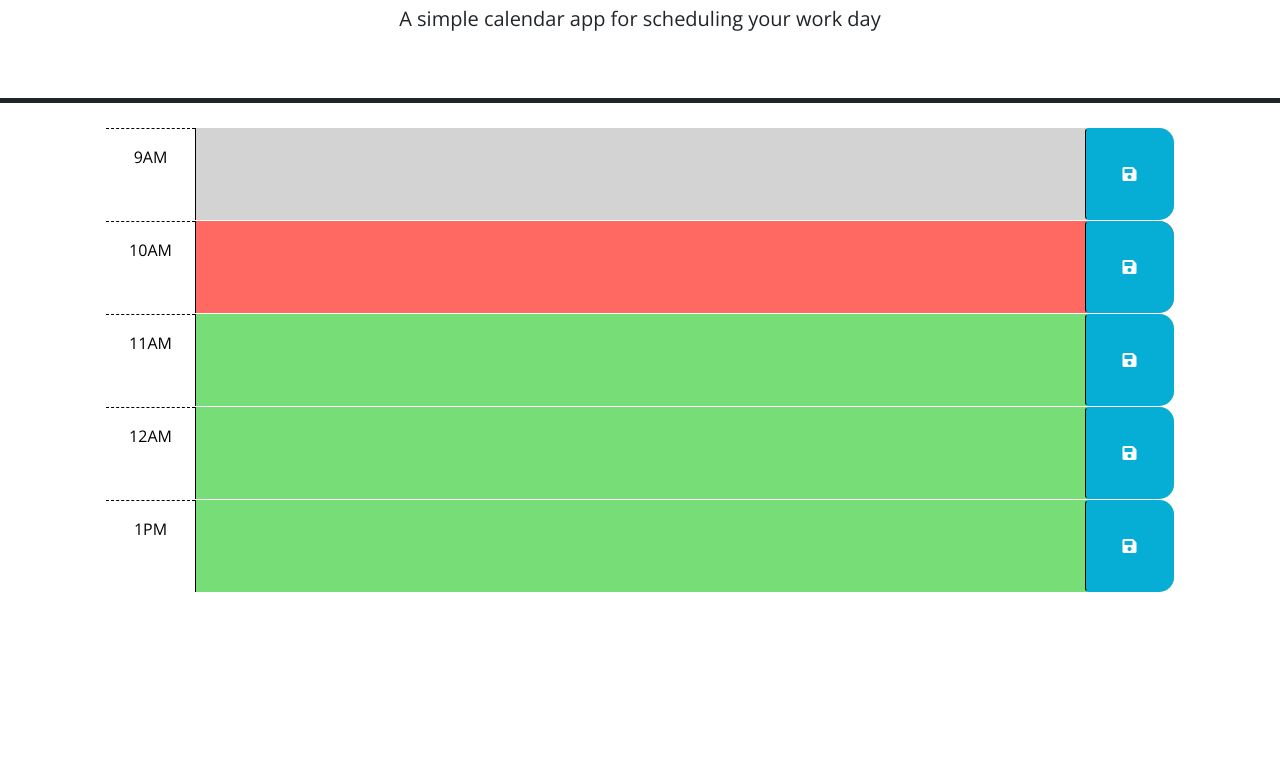
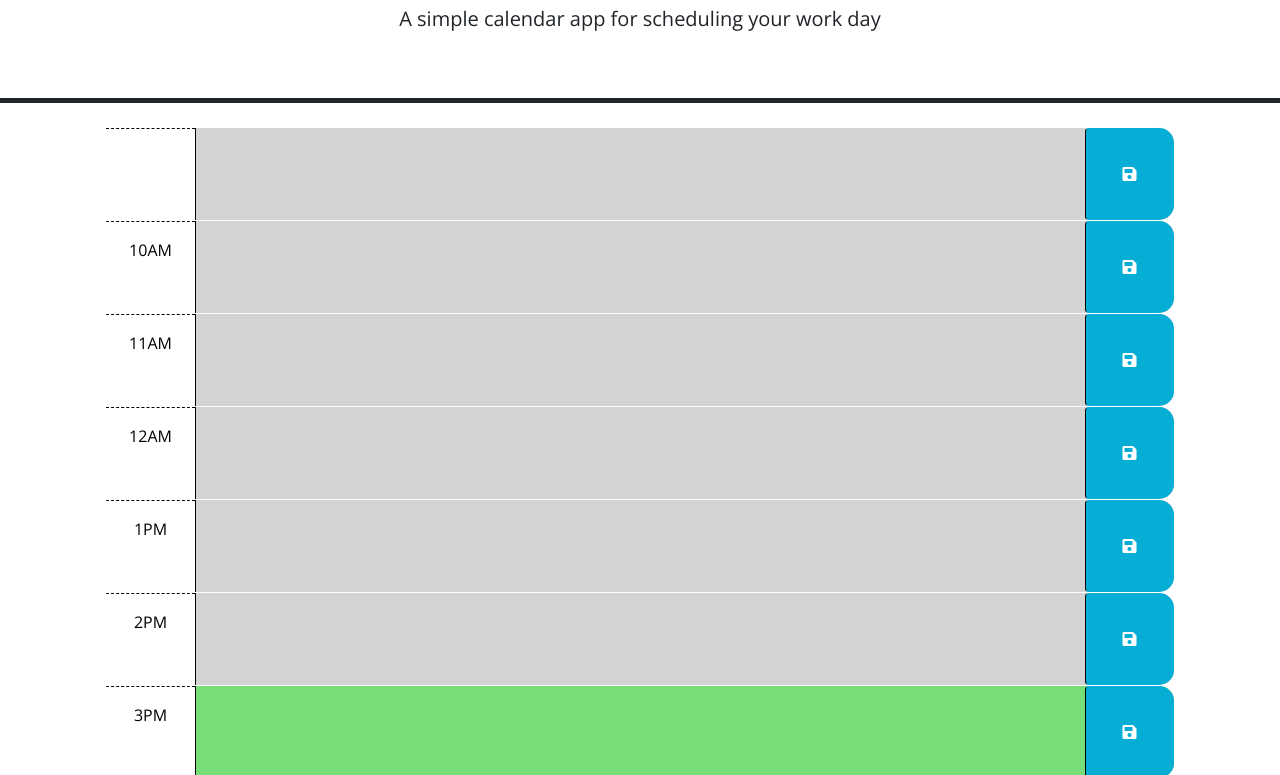
Before and after one commit to JairGH/working-schedule, a plain HTML site: page index.html in a window 1280 px wide. Shown: the part 175-950 px from the top of the page. Before the commit the page ends 800 px from the top, so only its background shows below. Drawn offline with nearby package versions, Linux system fonts and the light colour scheme.

Commit message:
98% done

```diff
--- a/index.html
+++ b/index.html
@@ -37,7 +37,9 @@
     <div class="container-lg px-5">
 
       <div id="hour-9" class="row time-block past">
-        <div class="col-2 col-md-1 hour text-center py-3">9AM</div>
+        <div class="col-2 col-md-1 hour text-center py-3">
+          <p></p>
+        </div>
         <textarea class="col-8 col-md-10 description" rows="3" id="task"> </textarea>
         <button class="btn saveBtn col-2 col-md-1" aria-label="save" id="saveBtn">
           <i class="fas fa-save" aria-hidden="true"></i>
@@ -77,6 +79,14 @@
           <i class="fas fa-save" aria-hidden="true"></i>
         </button>
       </div>
+      <div id="hour-14" class="row time-block future">
+        <div class="col-2 col-md-1 hour text-center py-3">2PM</div>
+        <textarea class="col-8 col-md-10 description" rows="3"> </textarea>
+        <button class="btn saveBtn col-2 col-md-1" aria-label="save" id="saveBtn">
+          <i class="fas fa-save" aria-hidden="true"></i>
+        </button>
+      </div>
+
 
     <script src="https://code.jquery.com/jquery-3.4.1.min.js"></script>
     <script
@@ -84,6 +94,7 @@
       integrity="sha256-iu/zLUB+QgISXBLCW/mcDi/rnf4m4uEDO0wauy76x7U="
       crossorigin="anonymous"
     ></script>
+    <!-- 9 to 5 -->
 
     <script src="script.js"></script>
   </body>
--- a/script.js
+++ b/script.js
@@ -1,7 +1,11 @@
-var today = dayjs();
-$('#currentDate').text(today.format('MMM D, YYYY'));
+$(document).ready(function () {
+  var today = dayjs();
+  $("#currentDate").text(today.format("MMM D, YYYY"));
 
-$(document).ready(function () {
+  // im thinking off having this as the present and then make a if statement something like if (hourTime === hour time colorbackground.present)
+  // var hourTime = dayjs().format("h A");
+  // $("p").text(hourTime);
+
   $(".saveBtn").on("click", function () {
     var description = $(this).siblings(".description").val();
     var time = $(this).parent().attr("id");
@@ -9,19 +13,46 @@ $(document).ready(function () {
     console.log(time);
 
     localStorage.setItem(time, description);
-  })
+  });
 });
 
-$("#hour-10 .description").val(localStorage.getItem("hour-10"));
+// $("#hour-10 .description").val(localStorage.getItem("hour-10"));
 
 $(".time-block").each(function () {
-  var now = dayjs().hour();
-  var calenderHour = parseInt($(this).parent().attr("id").split("-")[1]);
-  if (now < calenderHour) {
+  var now = dayjs().format("HH");
+  console.log($(this).attr("id").split("-"));
+  var calenderHour = parseInt($(this).attr("id").split("-")[1]);
+  if (now > calenderHour) {
     $(this).addClass("past");
-  } else if (now === calenderHour) {
+    $(this).removeClass("present");
+    $(this).removeClass("future");
+  } else if (now == calenderHour) {
     $(this).addClass("present");
+    $(this).removeClass("future");
+    $(this).removeClass("past");
   } else {
     $(this).addClass("future");
+    $(this).removeClass("present");
+    $(this).removeClass("past");
   }
-})
+  console.log(now);
+});
+
+// var hourTime = dayjs();
+// $("hour-11").text(hourTime.format("h"));
+var hourCounter = 3;
+for (let i = 5; i < 18; i++) {
+  var currentTimeBlock = `
+  <div id="hour-${i}" class="row time-block future">
+        <div class="col-2 col-md-1 hour text-center py-3">${hourCounter}PM</div>
+        <textarea class="col-8 col-md-10 description" rows="3"> </textarea>
+        <button class="btn saveBtn col-2 col-md-1" aria-label="save" id="saveBtn">
+          <i class="fas fa-save" aria-hidden="true"></i>
+        </button>
+      </div>
+  `;
+  $(".container-lg").append(currentTimeBlock);
+  hourCounter++;
+}
+
+$("#hour-15 .description").val(localStorage.getItem("hour-15"));
```
